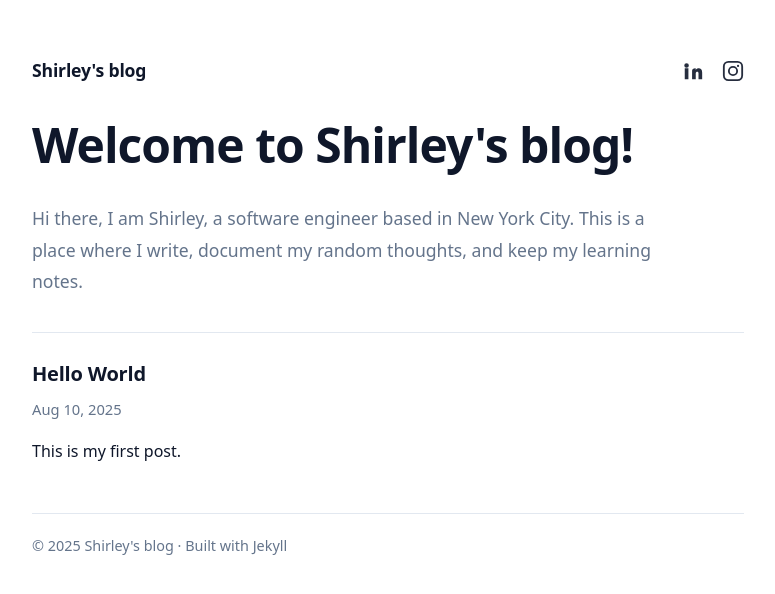
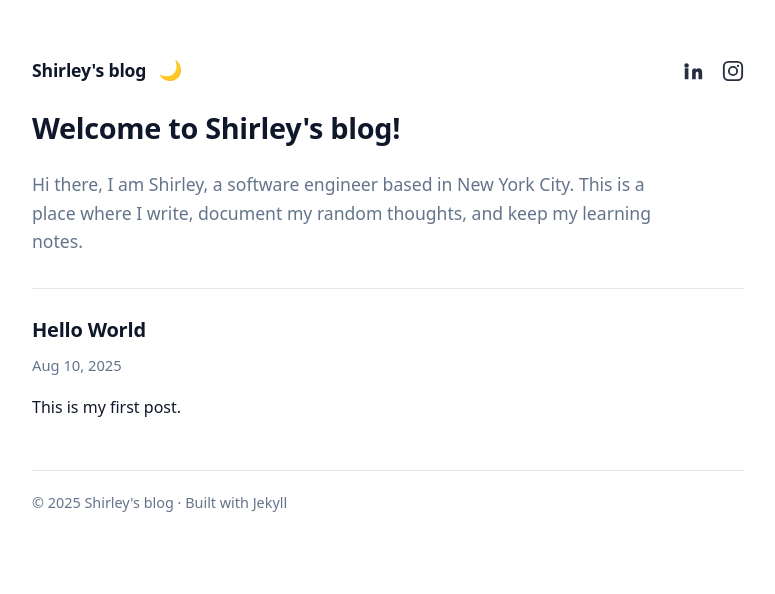
Before and after one commit to Shirleyxxy/shirleyxxy.github.io, a Jekyll site: the page built from index.md, in a window 1280 px wide. Shown: the top 594 px of the page, without its empty margins (252-1027 px from the left). Built offline with Jekyll 4.4.1, drawn with Linux system fonts in a browser that asks for light colours.

Commit message:
add theme toggle

```diff
--- a/_layouts/default.html
+++ b/_layouts/default.html
@@ -1,44 +1,49 @@
 <!doctype html>
 <html lang="en">
+
 <head>
   <meta charset="utf-8">
   <meta name="viewport" content="width=device-width, initial-scale=1">
   {% assign sitename = site.brand | default: site.title %}
-{% assign symbol  = site.brand_emoji | default: "🍵" %}
+  {% assign symbol = site.brand_emoji | default: "🍵" %}
   <title>{{ symbol }} {{ sitename }}</title>
-
-
   <meta name="description" content="{{ site.description }}">
   <link rel="stylesheet" href="{{ '/assets/css/main.css' | relative_url }}">
   {% seo %}
-  <link rel="alternate" type="application/atom+xml" title="{{ site.title }} Feed" href="{{ '/feed.xml' | relative_url }}">
+  <link rel="alternate" type="application/atom+xml" title="{{ site.title }} Feed"
+    href="{{ '/feed.xml' | relative_url }}">
 </head>
+
 <body>
   <div class="container">
     <header class="site">
       <div class="topbar">
         <div class="brand">
           <a href="{{ '/' | relative_url }}">{{ site.brand | default: site.title }}</a>
+          <button id="theme-toggle" class="theme-btn" aria-label="Toggle theme" title="Toggle theme">
+            <!-- JS will replace this; a safe default: -->
+            <span aria-hidden="true">🌙</span>
+          </button>
         </div>
 
         <nav class="main-nav">
           <!-- LinkedIn -->
-          <a class="icon" href="https://www.linkedin.com/in/shirleyxxy"
-            target="_blank" rel="me noopener" aria-label="LinkedIn" title="LinkedIn">
+          <a class="icon" href="https://www.linkedin.com/in/shirleyxxy" target="_blank" rel="me noopener"
+            aria-label="LinkedIn" title="LinkedIn">
             <svg viewBox="0 0 24 24" width="22" height="22" aria-hidden="true">
               <path fill="currentColor"
-                d="M4.98 3.5a2.5 2.5 0 1 1 0 5.001 2.5 2.5 0 0 1 0-5.001zM3 9h4v12H3zM14.5 9c-2.21 0-3.5 1.204-3.5 2.86V21h4v-6.5c0-.91.74-1.65 1.65-1.65S18 13.59 18 14.5V21h4v-7.5C22 10.57 20.43 9 18.15 9c-1.29 0-2.37.61-2.95 1.55H15l-.12-1.55H11z"/>
+                d="M4.98 3.5a2.5 2.5 0 1 1 0 5.001 2.5 2.5 0 0 1 0-5.001zM3 9h4v12H3zM14.5 9c-2.21 0-3.5 1.204-3.5 2.86V21h4v-6.5c0-.91.74-1.65 1.65-1.65S18 13.59 18 14.5V21h4v-7.5C22 10.57 20.43 9 18.15 9c-1.29 0-2.37.61-2.95 1.55H15l-.12-1.55H11z" />
             </svg>
           </a>
 
           <!-- Instagram -->
-          <a class="icon" href="https://www.instagram.com/wakeupshirleyy/"
-            target="_blank" rel="me noopener" aria-label="Instagram" title="Instagram">
+          <a class="icon" href="https://www.instagram.com/wakeupshirleyy/" target="_blank" rel="me noopener"
+            aria-label="Instagram" title="Instagram">
             <svg viewBox="0 0 24 24" width="22" height="22" aria-hidden="true">
               <path fill="none" stroke="currentColor" stroke-width="2"
-                d="M7 2h10a5 5 0 0 1 5 5v10a5 5 0 0 1-5 5H7a5 5 0 0 1-5-5V7a5 5 0 0 1 5-5z"/>
-              <circle cx="12" cy="12" r="4.5" fill="none" stroke="currentColor" stroke-width="2"/>
-              <circle cx="17.5" cy="6.5" r="1.2" fill="currentColor"/>
+                d="M7 2h10a5 5 0 0 1 5 5v10a5 5 0 0 1-5 5H7a5 5 0 0 1-5-5V7a5 5 0 0 1 5-5z" />
+              <circle cx="12" cy="12" r="4.5" fill="none" stroke="currentColor" stroke-width="2" />
+              <circle cx="17.5" cy="6.5" r="1.2" fill="currentColor" />
             </svg>
           </a>
         </nav>
@@ -56,5 +61,33 @@
       © {{ site.time | date: '%Y' }} {{ site.brand | default: site.title }} · Built with Jekyll
     </footer>
   </div>
+  <script>
+    (function () {
+      const root = document.documentElement;
+      const btn = document.getElementById('theme-toggle');
+
+      // Prefer saved choice; otherwise mirror OS once
+      const saved = localStorage.getItem('theme'); // "light" | "dark" | null
+      if (saved === 'light' || saved === 'dark') {
+        root.dataset.theme = saved;
+      } else {
+        root.dataset.theme = window.matchMedia('(prefers-color-scheme: dark)').matches ? 'dark' : 'light';
+      }
+
+      // Icon swap (simple & dependency-free)
+      function setIcon() {
+        btn.textContent = (root.dataset.theme === 'dark') ? '☀️' : '🌙';
+      }
+      setIcon();
+
+      // Toggle & persist
+      btn.addEventListener('click', () => {
+        root.dataset.theme = (root.dataset.theme === 'dark') ? 'light' : 'dark';
+        localStorage.setItem('theme', root.dataset.theme);
+        setIcon();
+      });
+    })();
+  </script>
 </body>
+
 </html>
--- a/assets/css/main.css
+++ b/assets/css/main.css
@@ -1,67 +1,277 @@
-:root{
-  --bg:#fff; --fg:#0f172a; --muted:#64748b; --border:#e2e8f0; --link:#0ea5e9; --maxw:760px;
+* {
+  box-sizing: border-box
 }
-@media (prefers-color-scheme: dark){
-  :root{
-    --bg:#1a1a1a;
-    --fg:#e6e8eb;
-    --muted:#a8b0ba;
-    --border:#262626;
-    --link:#38bdf8; }
+
+html,
+body {
+  height: 100%
 }
-*{box-sizing:border-box}
-html,body{height:100%}
-body{margin:0;background:var(--bg);color:var(--fg);font:16px/1.7 system-ui,-apple-system,Segoe UI,Roboto,Helvetica,Arial}
-.container{max-width:var(--maxw);margin:0 auto;padding:24px}
-a{color:inherit; text-decoration-color: currentColor; text-decoration-thickness: .06em;}
-a:hover{ text-decoration: underline; text-underline-offset: 3px; }
-.site-title a { color: inherit; text-decoration: none; }
-.post-item h2 a { color: inherit; text-decoration: none; }
-.post-item h2 a:hover { text-decoration: underline; }
+
+body {
+  margin: 0;
+  background: var(--bg);
+  color: var(--fg);
+  font: 16px/1.7 system-ui, -apple-system, Segoe UI, Roboto, Helvetica, Arial
+}
+
+.container {
+  max-width: var(--maxw);
+  margin: 0 auto;
+  padding: 24px
+}
+
+a {
+  color: inherit;
+  text-decoration-color: currentColor;
+  text-decoration-thickness: .06em;
+}
+
+a:hover {
+  text-decoration: underline;
+  text-underline-offset: 3px;
+}
+
+.site-title a {
+  color: inherit;
+  text-decoration: none;
+}
+
+.post-item h2 a {
+  color: inherit;
+  text-decoration: none;
+}
+
+.post-item h2 a:hover {
+  text-decoration: underline;
+}
+
 /* Header/hero rhythm */
-header.site { padding: 32px 0 16px; border-bottom: 1px solid var(--border); margin-bottom: 24px; }
-.topbar { margin-bottom: 10px; }
-.hero-title { margin: 12px 0 10px; }
-.hero-desc { line-height: 1.8; }
+header.site {
+  padding: 32px 0 16px;
+  border-bottom: 1px solid var(--border);
+  margin-bottom: 24px;
+}
+
+.topbar {
+  margin-bottom: 10px;
+}
+
+.hero-title {
+  margin: 12px 0 10px;
+}
+
+.hero-desc {
+  line-height: 1.8;
+}
+
 /* Top bar */
-.topbar{
-  display:flex; align-items:center; justify-content:space-between; gap:16px;
+.topbar {
+  display: flex;
+  align-items: center;
+  justify-content: space-between;
+  gap: 16px;
   margin-bottom: 18px;
 }
-.brand a{
-  font-weight:700; letter-spacing:-.01em; text-decoration:none; color:inherit;
+
+.brand a {
+  font-weight: 700;
+  letter-spacing: -.01em;
+  text-decoration: none;
+  color: inherit;
   font-size: 1.1rem;
 }
 
+/* === THEME TOKENS (single source of truth) ============================== */
+:root {
+  /* light defaults */
+  --bg: #ffffff;
+  --fg: #0f172a;
+  --muted: #64748b;
+  --border: #e2e8f0;
+  --maxw: 760px;
+}
+
+/* system dark on first visit (before user picks) */
+@media (prefers-color-scheme: dark) {
+  :root {
+    --bg: #121212;
+    --fg: #e6e8eb;
+    --muted: #a8b0ba;
+    --border: #262626;
+  }
+}
+
+/* explicit overrides when user toggles with the button */
+:root[data-theme="light"] {
+  --bg: #ffffff;
+  --fg: #0f172a;
+  --muted: #64748b;
+  --border: #e2e8f0;
+}
+
+:root[data-theme="dark"] {
+  --bg: #121212;
+  --fg: #e6e8eb;
+  --muted: #a8b0ba;
+  --border: #262626;
+}
+
+/* use tokens */
+body {
+  background: var(--bg);
+  color: var(--fg);
+}
+
+/* Optional smooth transition (PaperMod-esque) */
+@media (prefers-reduced-motion: no-preference) {
+
+  html,
+  body,
+  .container {
+    transition: background-color .25s, color .25s, border-color .25s;
+  }
+}
+
+/* Theme toggle button */
+.theme-btn {
+  background: none;
+  /* remove circle background */
+  border: none;
+  /* no border */
+  padding: 0;
+  /* remove extra padding */
+  margin-left: 8px;
+  /* small spacing from brand text */
+  font-size: 1.2rem;
+  /* adjust emoji size */
+  cursor: pointer;
+  /* pointer cursor on hover */
+  line-height: 1;
+  /* tighten spacing */
+}
+
+.theme-btn:hover {
+  opacity: 0.8;
+  /* subtle hover effect */
+}
+
+.theme-btn:focus,
+.main-nav a:focus {
+  outline: 2px solid var(--link);
+  outline-offset: 3px;
+}
+
 /* Main nav (right side) */
-.main-nav { display:flex; gap:18px; align-items:center; }
-.main-nav a.icon { display:inline-flex; align-items:center; line-height:1; }
-.main-nav a.icon svg { display:block; opacity:.9; }
-.main-nav a.icon:hover svg { opacity:1; }
-.main-nav a.icon:hover { text-decoration:none; } /* no underline on icons */
+.main-nav {
+  display: flex;
+  gap: 18px;
+  align-items: center;
+}
+
+.main-nav a.icon {
+  display: inline-flex;
+  align-items: center;
+  line-height: 1;
+}
+
+.main-nav a.icon svg {
+  display: block;
+  opacity: .9;
+}
+
+.main-nav a.icon:hover svg {
+  opacity: 1;
+}
+
+.main-nav a.icon:hover {
+  text-decoration: none;
+}
+
+/* no underline on icons */
 
 /* Hero */
-.hero-title{
-  font-size: clamp(2rem, 6vw, 3rem);
-  font-weight: 800;
-  letter-spacing: -0.02em;
+.hero-title {
+  font-size: clamp(1.2rem, 3.5vw, 1.8rem);
+  font-weight: 700;
+  letter-spacing: -0.01em;
   margin: 0 0 8px;
 }
-.hero-desc{
+
+.hero-desc {
   color: var(--muted);
   font-size: 1.1rem;
+  line-height: 1.6;
   max-width: 62ch;
 }
+
 /* Post list: simple, flat list */
-.post-list { list-style: none; padding: 0; margin: 24px 0 0; display: grid; gap: 28px; }
-.post-item { border: none; padding: 0; border-radius: 0; }
-.post-item + .post-item { border-top: 1px solid var(--border); padding-top: 24px; }
-.post-item h2 { margin: 0 0 6px; font-size: 1.25rem; font-weight: 700; letter-spacing: -0.01em; }
-.post-meta { color: var(--muted); font-size: .92rem; margin-bottom: 6px; }
-article.post h1{font-size:clamp(1.6rem,5vw,2.2rem);letter-spacing:-.02em;margin:.2em 0 .4em}
-article.post{font-size:1.02rem}
-article.post img{max-width:100%;height:auto}
-footer.site{border-top:1px solid var(--border);margin-top:32px;padding:20px 0;color:var(--muted);font-size:.9rem}
-.empty{color:var(--muted)}
-code, pre{font-family:ui-monospace,SFMono-Regular,Menlo,Consolas,monospace}
-pre{background:rgba(148,163,184,.12);padding:12px;border-radius:12px;overflow:auto}
+.post-list {
+  list-style: none;
+  padding: 0;
+  margin: 24px 0 0;
+  display: grid;
+  gap: 28px;
+}
+
+.post-item {
+  border: none;
+  padding: 0;
+  border-radius: 0;
+}
+
+.post-item+.post-item {
+  border-top: 1px solid var(--border);
+  padding-top: 24px;
+}
+
+.post-item h2 {
+  margin: 0 0 6px;
+  font-size: 1.25rem;
+  font-weight: 700;
+  letter-spacing: -0.01em;
+}
+
+.post-meta {
+  color: var(--muted);
+  font-size: .92rem;
+  margin-bottom: 6px;
+}
+
+article.post h1 {
+  font-size: clamp(1.6rem, 5vw, 2.2rem);
+  letter-spacing: -.02em;
+  margin: .2em 0 .4em
+}
+
+article.post {
+  font-size: 1.02rem
+}
+
+article.post img {
+  max-width: 100%;
+  height: auto
+}
+
+footer.site {
+  border-top: 1px solid var(--border);
+  margin-top: 32px;
+  padding: 20px 0;
+  color: var(--muted);
+  font-size: .9rem
+}
+
+.empty {
+  color: var(--muted)
+}
+
+code,
+pre {
+  font-family: ui-monospace, SFMono-Regular, Menlo, Consolas, monospace
+}
+
+pre {
+  background: rgba(148, 163, 184, .12);
+  padding: 12px;
+  border-radius: 12px;
+  overflow: auto
+}
```
Lines whose indentation alone changed are shown as unchanged.
